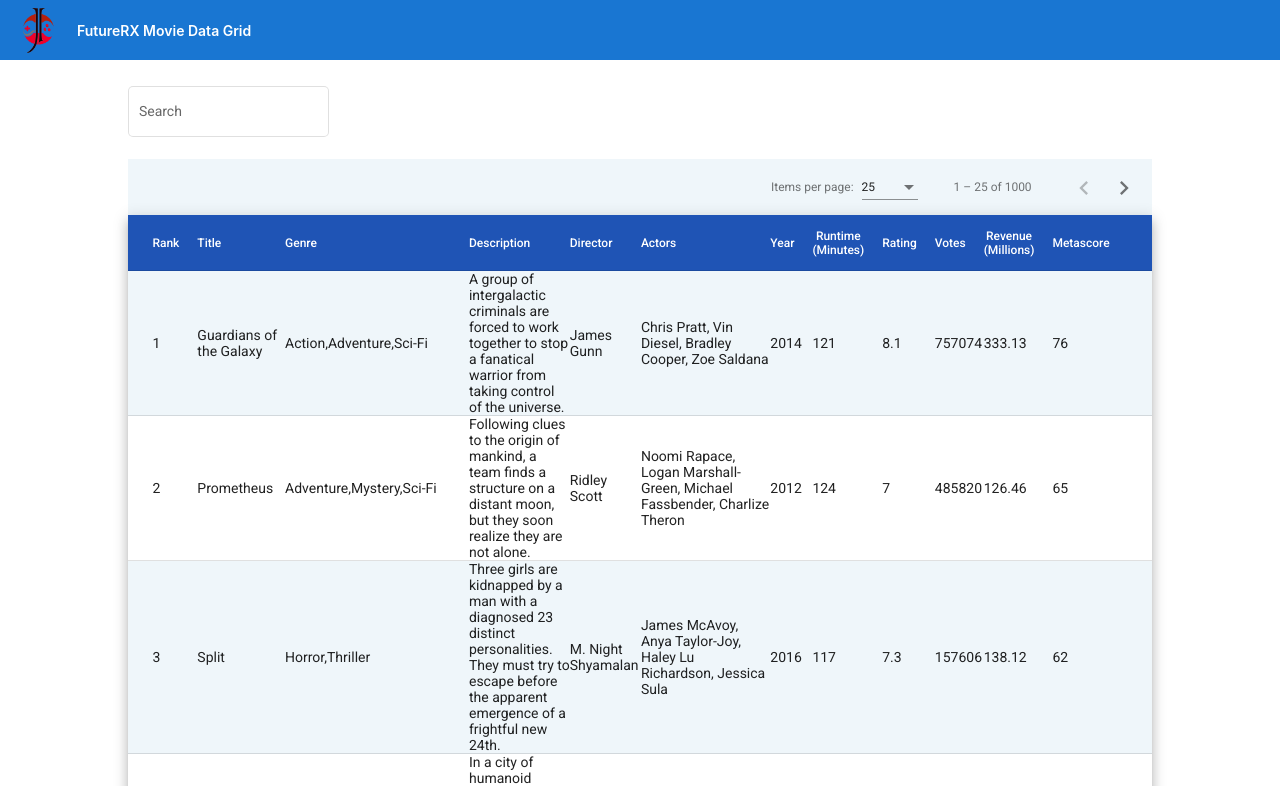
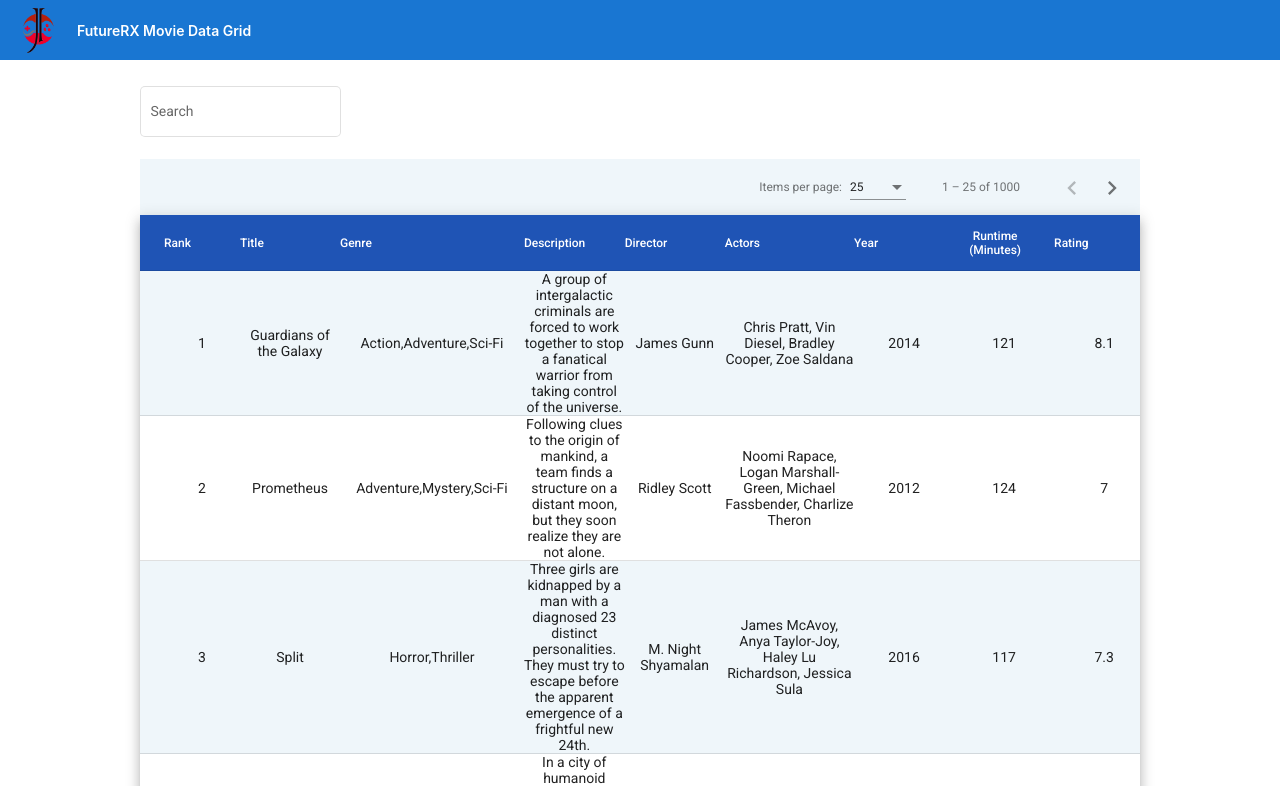
Before and after one commit to JustinCIS/FutureX, an Angular app: page /fx-movies in a window 1280 px wide. Shown: the top 786 px of the page. Built offline with nearby package versions, Linux system fonts and the light colour scheme.

Commit message:
FutureRX: Freeze columns

```diff
--- a/src/app/components/movie-grid/movie-grid.component.html
+++ b/src/app/components/movie-grid/movie-grid.component.html
@@ -2,12 +2,12 @@
 
 <mat-paginator class="altRow" [pageSizeOptions]="[25, 50, 100]"></mat-paginator>
 
-<div class="mat-elevation-z8">
+<div class="mat-elevation-z8 scrollContainer">
   <table mat-table [dataSource]="dataSource" matSort>
 
-    <ng-container *ngFor="let cols of displayedColumns" [matColumnDef]="cols">
-      <th mat-header-cell *matHeaderCellDef mat-sort-header class="header"> {{cols}} </th>
-      <td mat-cell *matCellDef="let row"> {{row[cols]}} </td>
+    <ng-container *ngFor="let cols of displayedColumns, index as i" [matColumnDef]="cols" [sticky]="i < 3 ? true : false">
+        <th mat-header-cell *matHeaderCellDef mat-sort-header class="header"> {{cols}} </th>
+        <td mat-cell *matCellDef="let row"> {{row[cols]}} </td>
     </ng-container>
 
     <tr mat-header-row *matHeaderRowDef="displayedColumns"></tr>
--- a/src/app/components/movie-grid/movie-grid.component.scss
+++ b/src/app/components/movie-grid/movie-grid.component.scss
@@ -6,3 +6,17 @@
     background-color: #1f54b5;
     color: #fff;
 }
+
+.scrollContainer {
+    height: 600px;
+    min-width:800px;
+    width: 1000px;
+    overflow: auto;
+}
+
+.mat-header-cell, .mat-footer-cell, .mat-cell {
+    min-width: 100px;
+    box-sizing: border-box;
+    text-align: center;
+
+  }
```
